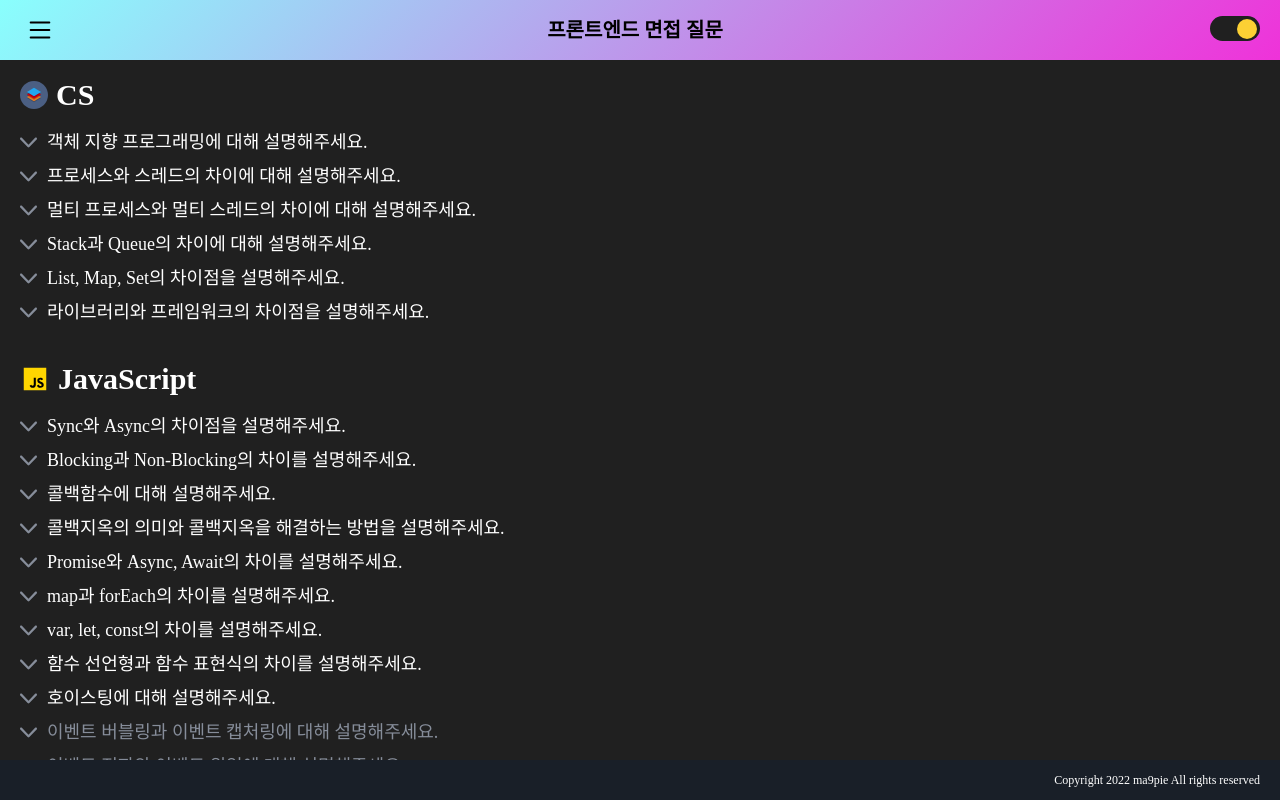
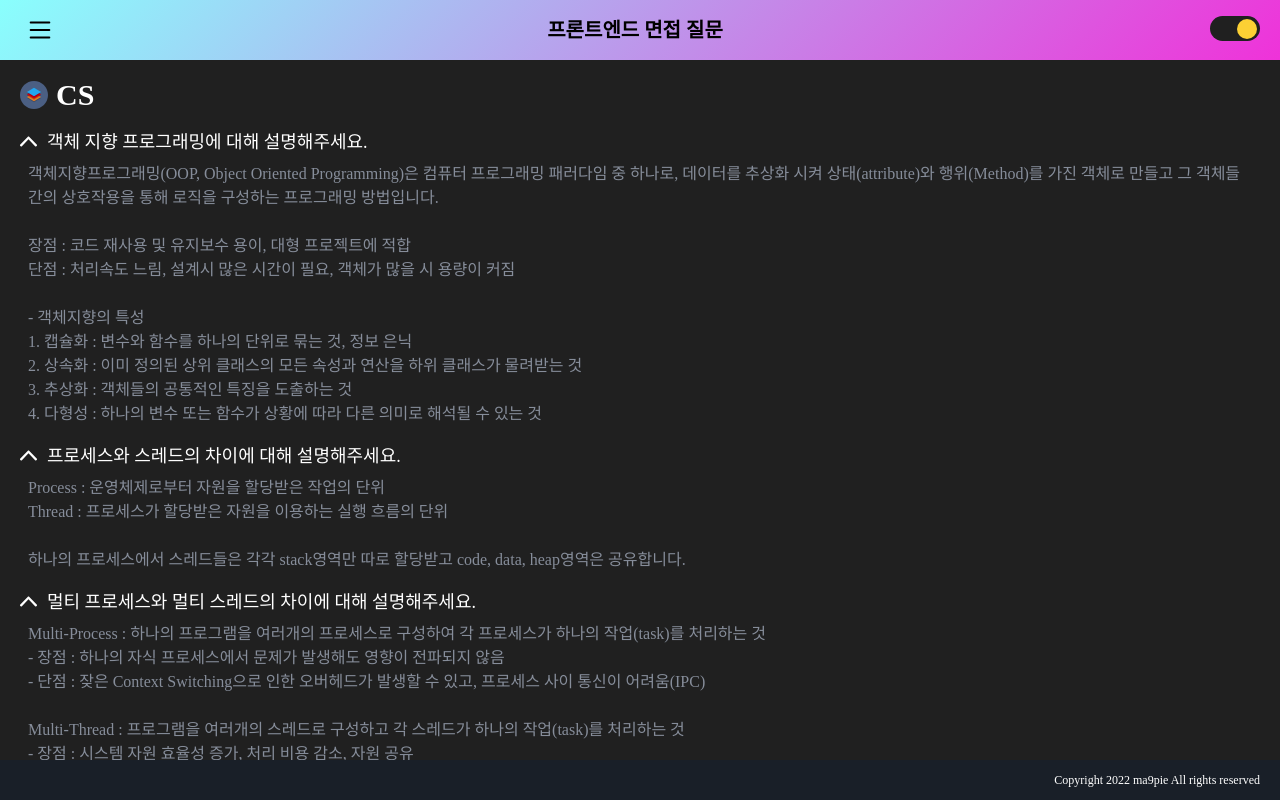
Before and after one commit to ma9pie/frontend-interview, a Next.js app: page / in a window 1280 px wide. Built offline with nearby package versions, Linux system fonts and the light colour scheme; a web font is replaced by a local one.

Commit message:
질문 답변 작성

```diff
--- a/components/common/Item.jsx
+++ b/components/common/Item.jsx
@@ -6,7 +6,7 @@ import Answer from "@/components/common/Answer";
 import Question from "@/components/common/Question";
 
 const Item = (props) => {
-  const [isOpenAnswer, setIsOpenAnswer] = useState(false);
+  const [isOpenAnswer, setIsOpenAnswer] = useState(true);
 
   return (
     <Wrapper>
--- a/public/static/questionList.js
+++ b/public/static/questionList.js
@@ -13,8 +13,7 @@ inerview.CS = [
     1. 캡슐화 : 변수와 함수를 하나의 단위로 묶는 것, 정보 은닉
     2. 상속화 : 이미 정의된 상위 클래스의 모든 속성과 연산을 하위 클래스가 물려받는 것
     3. 추상화 : 객체들의 공통적인 특징을 도출하는 것
-    4. 다형성 : 하나의 변수 또는 함수가 상황에 따라 다른 의미로 해석될 수 있는 것
-    `,
+    4. 다형성 : 하나의 변수 또는 함수가 상황에 따라 다른 의미로 해석될 수 있는 것`,
   },
   {
     importance: "5",
@@ -22,8 +21,7 @@ inerview.CS = [
     answer: `Process : 운영체제로부터 자원을 할당받은 작업의 단위
     Thread : 프로세스가 할당받은 자원을 이용하는 실행 흐름의 단위
 
-    하나의 프로세스에서 스레드들은 각각 stack영역만 따로 할당받고 code, data, heap영역은 공유합니다.
-    `,
+    하나의 프로세스에서 스레드들은 각각 stack영역만 따로 할당받고 code, data, heap영역은 공유합니다.`,
   },
   {
     importance: "5",
@@ -34,8 +32,7 @@ inerview.CS = [
 
     Multi-Thread : 프로그램을 여러개의 스레드로 구성하고 각 스레드가 하나의 작업(task)를 처리하는 것
     - 장점 : 시스템 자원 효율성 증가, 처리 비용 감소, 자원 공유
-    - 단점 : 하나의 스레드에 문제가 생기면 전체 프로세스에 영향이 감, 자원 공유로 인한 동기화 문제, 디버깅이 까다로움
-    `,
+    - 단점 : 하나의 스레드에 문제가 생기면 전체 프로세스에 영향이 감, 자원 공유로 인한 동기화 문제, 디버깅이 까다로움`,
   },
   {
     importance: "5",
@@ -48,8 +45,7 @@ inerview.CS = [
     [Queue]
     - 선입선출(FIFO, First In First Out)
     - 삽입 연산은 Enqueue, 삭제연산은 Dequeue
-    예시 : 은행업무, 놀이기구 대기줄
-    `,
+    예시 : 은행업무, 놀이기구 대기줄`,
   },
   {
     importance: "5",
@@ -77,8 +73,7 @@ inerview.CS = [
 
     프레임워크는 전체적인 흐름을 자체적으로 가지고 있으며, 프로그래머는 그 안에 필요한 코드를 작성합니다.(제어의 역전, IOC)
 
-    반면, 라이브러리는 프로그래머가 흐름에 대해 제어를 하며 필요한 상황에 가져다 쓸 수 있습니다.
-    `,
+    반면, 라이브러리는 프로그래머가 흐름에 대해 제어를 하며 필요한 상황에 가져다 쓸 수 있습니다.`,
   },
 ];
 
@@ -86,8 +81,7 @@ inerview.JavaScript = [
   {
     importance: "5",
     question: "Sync와 Async의 차이점을 설명해주세요.",
-    answer: `
-    동기와 비동기는 특정 작업을 수행할 때 해당 작업의 완료 여부를 신경쓰는지에 따라 구분됩니다.
+    answer: `동기와 비동기는 특정 작업을 수행할 때 해당 작업의 완료 여부를 신경쓰는지에 따라 구분됩니다.
 
     [Sync]
     - 요청을 보낸 후 응답을 기다림
@@ -95,8 +89,7 @@ inerview.JavaScript = [
 
     [Async]
     - 요청의 응답을 기다리지 않고 다음 동작 실행
-    - 병렬적 task 수행
-    `,
+    - 병렬적 task 수행`,
   },
   {
     importance: "5",
@@ -183,21 +176,46 @@ inerview.JavaScript = [
   {
     importance: "5",
     question: "이벤트 버블링과 이벤트 캡처링에 대해 설명해주세요.",
-    answer: ``,
+    answer: `[이벤트 버블링]
+    특정 화면 요소에서 이벤트가 발생했을 때, 해당 이벤트가 상위의 화면 요소들로 전달되는 특성입니다.
+
+    [이벤트 캡쳐링]
+    이벤트 버블링과 반대로 상위요소에서 하위요소를 탐색하여 이벤트를 탐색하여 이벤트를 전파하는 방식입니다.`,
   },
   {
     importance: "5",
     question: "이벤트 전파와 이벤트 위임에 대해 설명해주세요.",
-    answer: ``,
+    answer: `[이벤트 전파]
+    DOM 트리 상에 존재하는 DOM 요소 노드에서 이벤트가 발생하면 이벤트 객체가 DOM 트리를 통해 다른 DOM 요소 노드로 전파되는 것을 의미합니다.
+
+    이벤트 전파는 3단계로 구분됩니다.
+    1. 캡쳐링 단계 : 이벤트가 상위 요소에서 하위 요소 방향으로 전파
+    2. 타깃 단계 : 이벤트가 이벤트 타깃에 도달
+    3. 버블링 단계 : 이벤트가 하위 요소에서 상위 요소 방향으로 전파되는 것
+
+    [이벤트 위임]
+    하위 요소에 각각 이벤트를 붙이지 않고 상위 요소에서 하위 요소의 이벤트들을 제어하는 방식입니다.`,
+  },
+
+  {
+    importance: "5",
+    question: "클로져에 대해 설명해주세요.",
+    answer: `클로져란, 함수가 속한 렉시컬 스코프를 기억하여 함수가 렉시컬 스코프 밖에서 실행될 때도 그 스코프에 접근할 수 있는 것을 의미합니다.
+
+    - 사용하는 이유
+    현재 상태를 기억하고, 변경된 최신 상태 유지
+    전역 변수 사용 억제
+    정보 은닉`,
   },
   {
     importance: "5",
-    question: "클로져에 대해 설명해주세요.",
-    answer: ``,
+    question: "렉시컬 스코프에 대해 설명해주세요.",
+    answer: `렉시컬 스코프란 함수가 선언되는 위치에 따라서 상위 스코프가 결정되는 스코프입니다.
+    다른 말로, 정적 스코프(Static scope)라고도 부릅니다.`,
   },
   {
     importance: "5",
-    question: "렉시컬 환경에 대해 설명해주세요.",
+    question: "스코프와 스코프체인에 대해 설명해주세요.",
     answer: ``,
   },
   {
@@ -225,11 +243,7 @@ inerview.JavaScript = [
     question: "ES6에서 생긴 큰 변화들에 대해 설명해주세요.",
     answer: ``,
   },
-  {
-    importance: "5",
-    question: "스코프와 스코프체인에 대해 설명해주세요.",
-    answer: ``,
-  },
+
   {
     importance: "5",
     question: "import와 require의 차이점에 대해 설명해주세요.",
```
